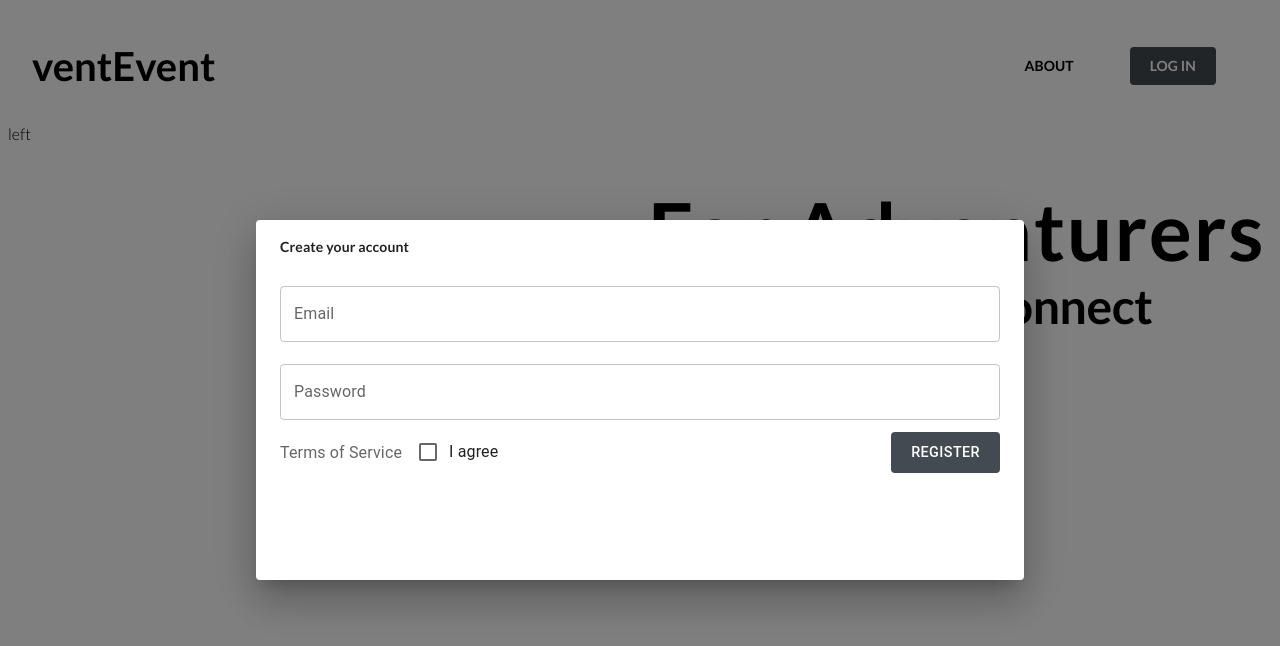
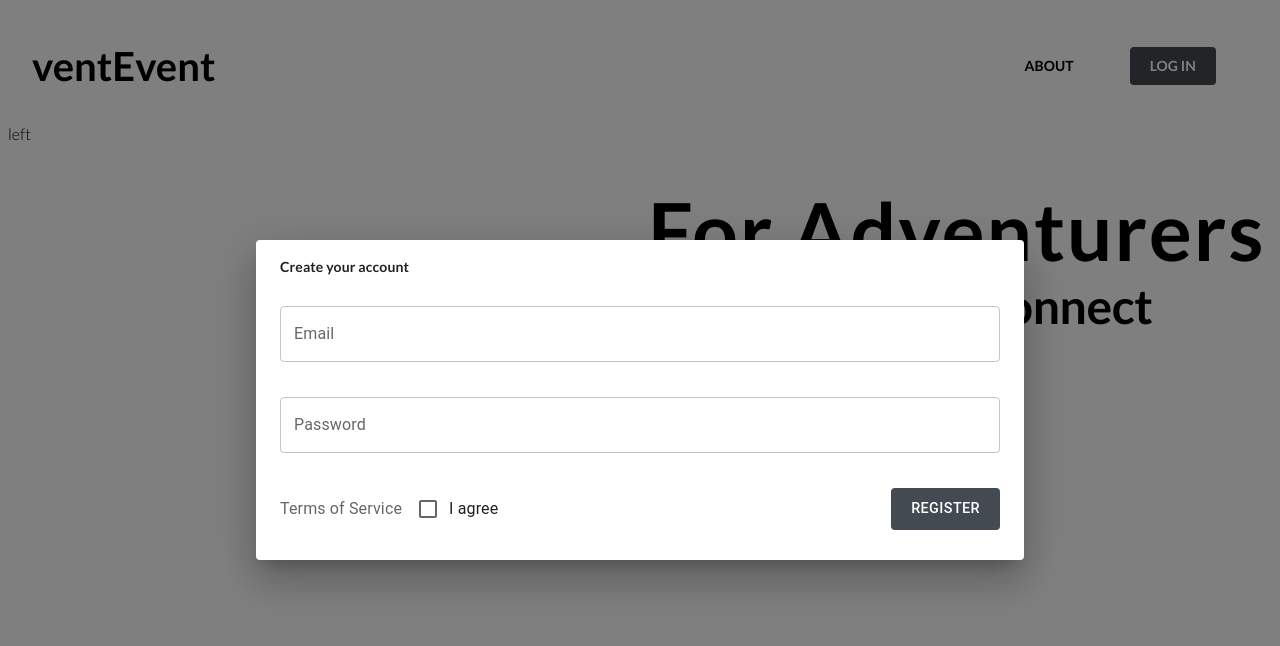
Before and after one commit to azhang777/ventEvent-project, a React (Create React App) app in the folder client/: page / in a window 1280 px wide. Both pictures are taken after a click on the button "SIGN UP". Shown: the top 646 px of the page. Built offline with nearby package versions, Linux system fonts and the light colour scheme.

Commit message:
Checkbox and Submit button inconsistency resolve
Fixed problem where helper text of form moves checkbox and submit button downwards.

Small refactoring for styles and components.

Merging to main in order to connect form to endpoint route for user creation.

```diff
--- a/client/src/App.js
+++ b/client/src/App.js
@@ -2,15 +2,11 @@
 import { ThemeProvider } from "@mui/material";
 import HomePage from "./scenes/landingPage";
 import Form from "./scenes/landingPage/Form";
-import { themeSettings } from "./theme";
 
 function App() {
-  const theme = themeSettings;
   return (
     <div className='App'>
-      <ThemeProvider theme={theme}>
-        <HomePage />
-      </ThemeProvider>
+      <HomePage />
     </div>
   );
 }
--- a/client/src/components/CustomInput.jsx
+++ b/client/src/components/CustomInput.jsx
@@ -10,8 +10,11 @@ const CustomInput = ({ name, ...props }) => {
     ...props,
     fullwidth: true,
     variant: "outlined",
-    fullWidth: true,
-    sx: { margin: "0.7em 0" },
+    sx: {
+      margin: "0.7em 0",
+      display: "flex",
+      minHeight: "80px",
+    },
   };
 
   if (meta.touched && meta.error) {
--- a/client/src/components/MinimalButton.jsx
+++ b/client/src/components/MinimalButton.jsx
@@ -4,13 +4,8 @@ import { styled } from "@mui/system";
 const MinimalButton = styled(Button)({
   color: "inherit",
   "&:hover": {
-    color: "inherit",
-  },
-  "&:active": {
-    color: "inherit",
-  },
-  "&:focus": {
-    outline: "none",
+    color: "#434A51",
+    backgroundColor: "transparent",
   },
 });
 
--- a/client/src/index.js
+++ b/client/src/index.js
@@ -4,6 +4,8 @@ import "./index.css";
 import App from "./App";
 import authReducer from "./state";
 import { Provider } from "react-redux";
+import { ThemeProvider } from "@emotion/react";
+import { themeSettings } from "./theme";
 import { configureStore } from "@reduxjs/toolkit";
 
 const store = configureStore({
@@ -14,7 +16,9 @@ const root = ReactDOM.createRoot(document.getElementById("root"));
 root.render(
   <React.StrictMode>
     <Provider store={store}>
-      <App />
+      <ThemeProvider theme={themeSettings}>
+        <App />
+      </ThemeProvider>
     </Provider>
   </React.StrictMode>
 );
--- a/client/src/scenes/landingPage/Form.jsx
+++ b/client/src/scenes/landingPage/Form.jsx
@@ -68,6 +68,7 @@ const advancedForm = () => {
             sx={{
               display: "flex",
               alignItems: "center",
+              position: "relative",
             }}
           >
             <CustomCheckbox
--- a/client/src/scenes/landingPage/index.jsx
+++ b/client/src/scenes/landingPage/index.jsx
@@ -67,7 +67,7 @@ const HomePage = () => {
               PaperProps={{
                 style: {
                   width: "60%", // Adjust the width as needed
-                  height: "45%", // Adjust the height as needed
+                  height: "40%", // Adjust the height as needed
                   maxWidth: "none", // Remove maxWidth to prevent width restriction
                 },
               }}
--- a/client/src/scenes/widgets/navBar.jsx
+++ b/client/src/scenes/widgets/navBar.jsx
@@ -25,7 +25,8 @@ const NavBar = () => {
         </Typography>
         <Box sx={{ display: "flex", gap: "1rem" }}>
           <MinimalButton disableRipple>
-            <Typography variant='h6'>About</Typography>
+            <Typography variant='h6'>About</Typography>{" "}
+            {/*write an about for this project, the purpose of the site, your goals, and the audience/users you want to cultivate */}
           </MinimalButton>
           {/* <MinimalButton disableRipple>FAQ</MinimalButton> */}
           <StyledButton sx={{ margin: "2rem" }}>
```
